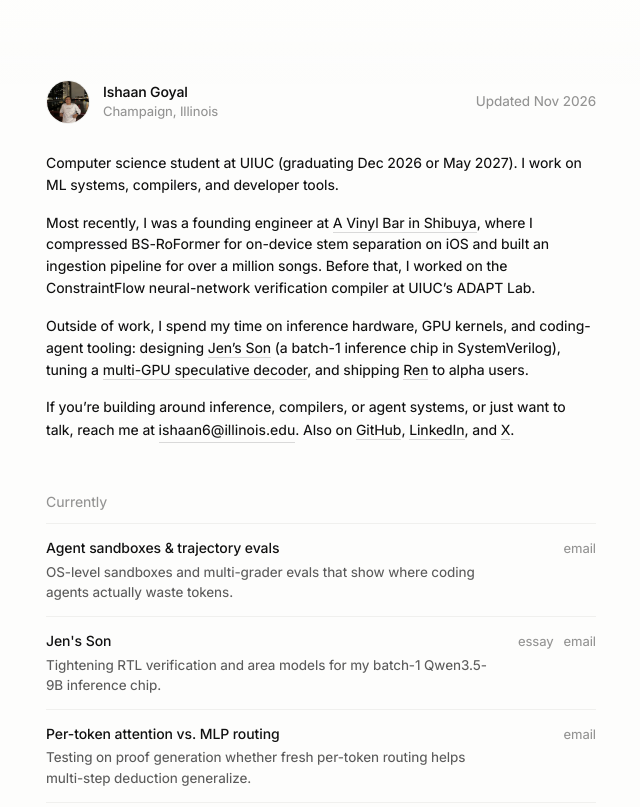
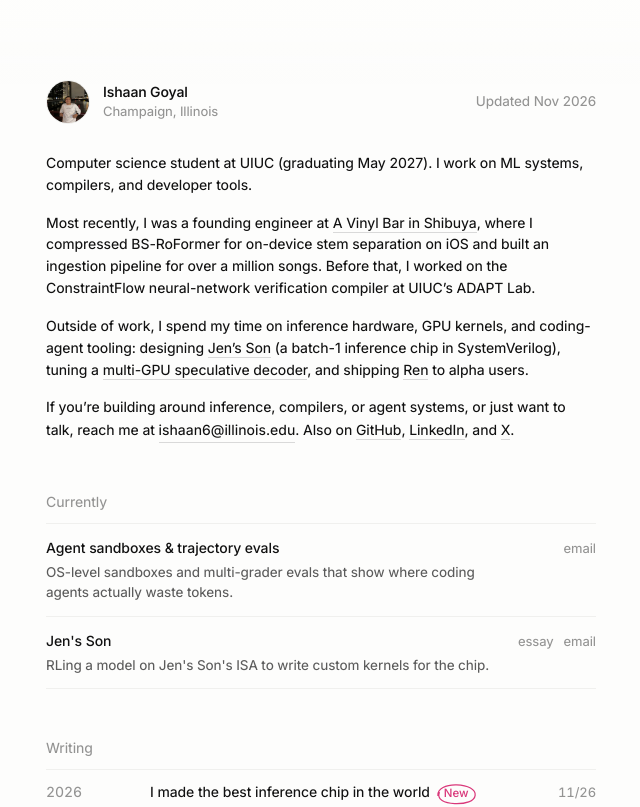
Before and after one commit to GoyalIshaan/personal-website, a Next.js app: page / in a window 1280 px wide. Shown: the top 807 px of the page, without its empty margins (319-959 px from the left). Built offline with nearby package versions, Linux system fonts and the light colour scheme.

Commit message:
Update graduation date and Currently list

```diff
--- a/components/home-page.tsx
+++ b/components/home-page.tsx
@@ -76,8 +76,8 @@ export function HomePage() {
 
         <div className={styles.bio}>
           <p className={styles.stagger} style={{ animationDelay: "0.06s" }}>
-            Computer science student at UIUC (graduating Dec 2026 or May 2027). I work on ML
-            systems, compilers, and developer tools.
+            Computer science student at UIUC (graduating May 2027). I work on ML systems,
+            compilers, and developer tools.
           </p>
 
           <p className={styles.stagger} style={{ animationDelay: "0.11s" }}>
--- a/data/now.ts
+++ b/data/now.ts
@@ -16,15 +16,10 @@ export const CURRENTLY = {
     },
     {
       title: "Jen's Son",
-      note: "Tightening RTL verification and area models for my batch-1 Qwen3.5-9B inference chip.",
-      mailSubject: "Jen's Son inference chip",
+      note: "RLing a model on Jen's Son's ISA to write custom kernels for the chip.",
+      mailSubject: "Jen's Son ISA & RL kernels",
       href: "/blogs/jens-son",
       hrefLabel: "essay",
-    },
-    {
-      title: "Per-token attention vs. MLP routing",
-      note: "Testing on proof generation whether fresh per-token routing helps multi-step deduction generalize.",
-      mailSubject: "Attention vs. MLP routing",
     },
   ] satisfies CurrentWorkItem[],
 } as const;
```
